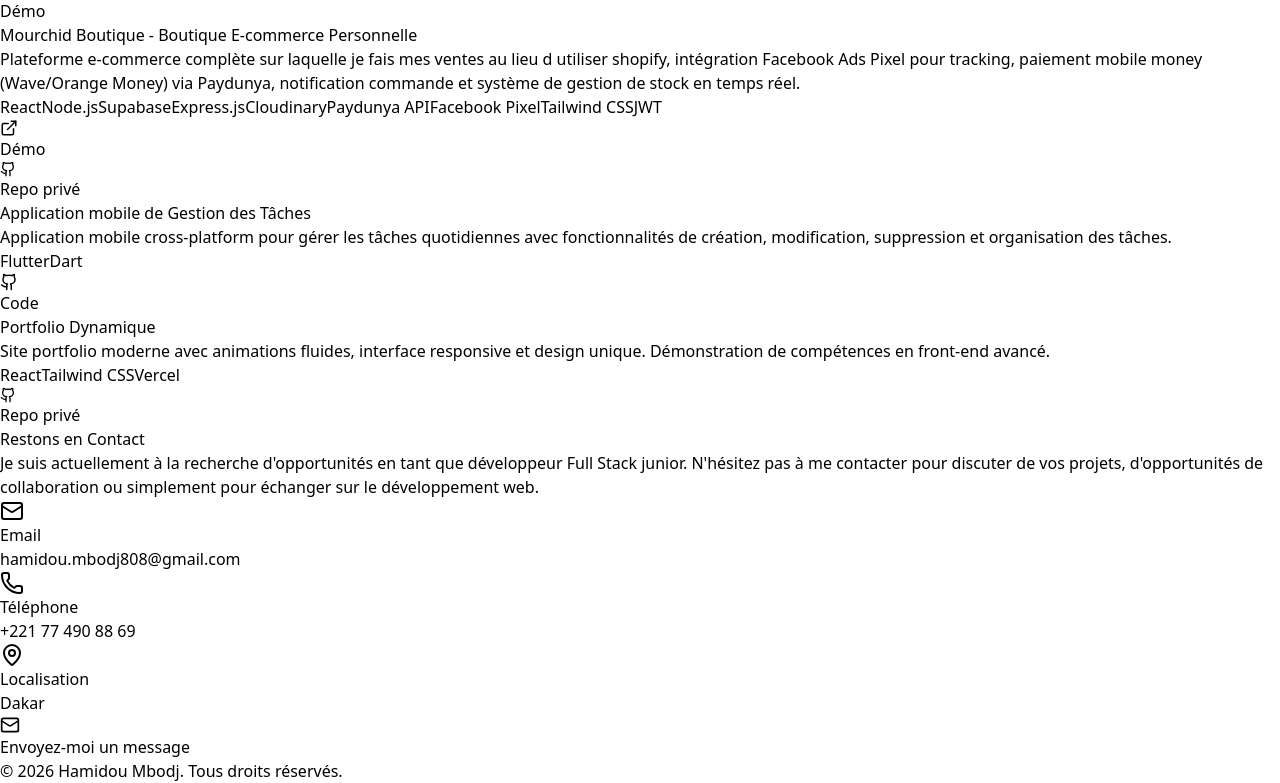
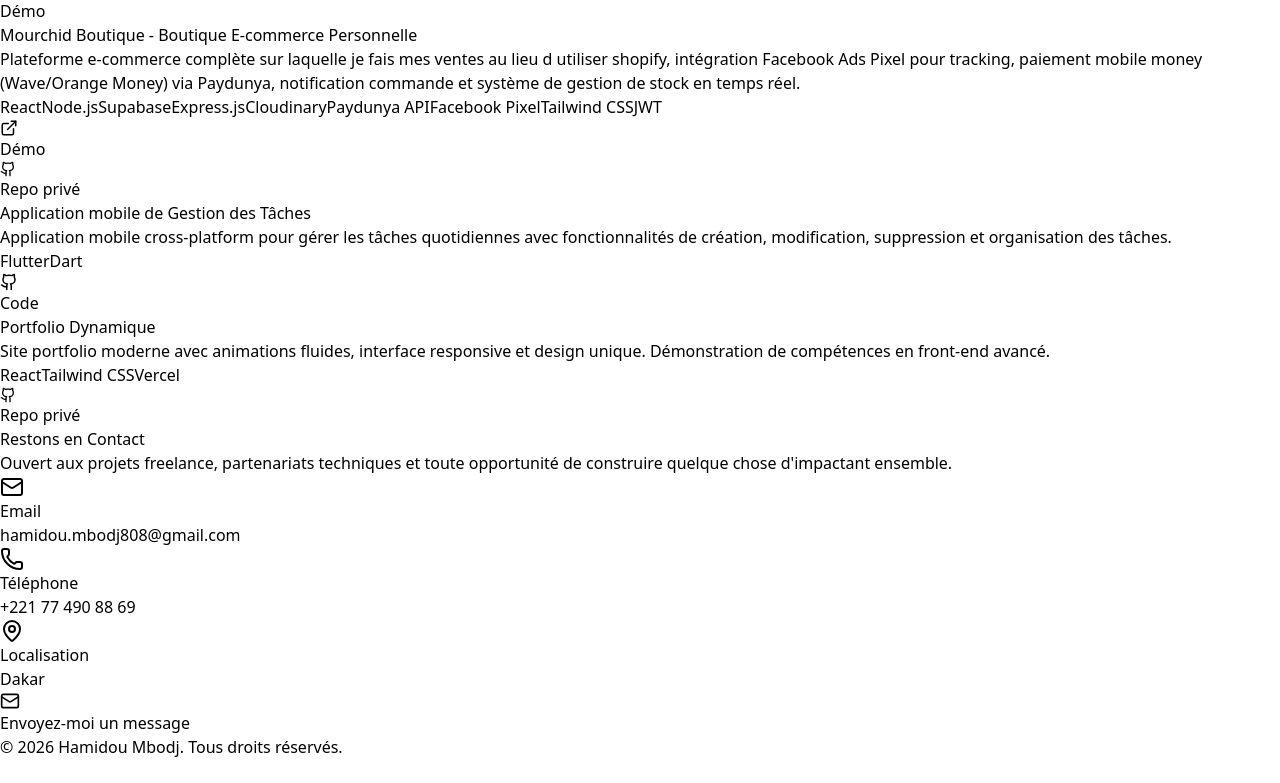
Before and after one commit to Tekkiiisn/mon-portfolio, a React (Vite) app: page / in a window 1280 px wide. Shown: the part 2399-3182 px from the top of the page. After the commit the page ends 3158 px from the top, so only its background shows below. Built offline with nearby package versions, Linux system fonts and the light colour scheme.

Commit message:
Update Contact.jsx

```diff
--- a/src/components/Contact.jsx
+++ b/src/components/Contact.jsx
@@ -37,7 +37,8 @@ export default function Contact() {
 
           <div className="bg-gradient-to-br from-gray-800/50 to-gray-800/30 backdrop-blur-xl rounded-3xl p-10 md:p-14 border border-emerald-500/15 hover:border-emerald-500/30 transition-all duration-500 shadow-xl">
             <p className="text-lg text-gray-200 text-center mb-14 leading-relaxed">
-              Je suis actuellement à la recherche d'opportunités en tant que développeur Full Stack junior. N'hésitez pas à me contacter pour discuter de vos projets, d'opportunités de collaboration ou simplement pour échanger sur le développement web.
+              Ouvert aux projets freelance, partenariats techniques et toute opportunité de
+  construire quelque chose d'impactant ensemble.
             </p>
 
             <div className="grid md:grid-cols-3 gap-6 mb-12">
```
